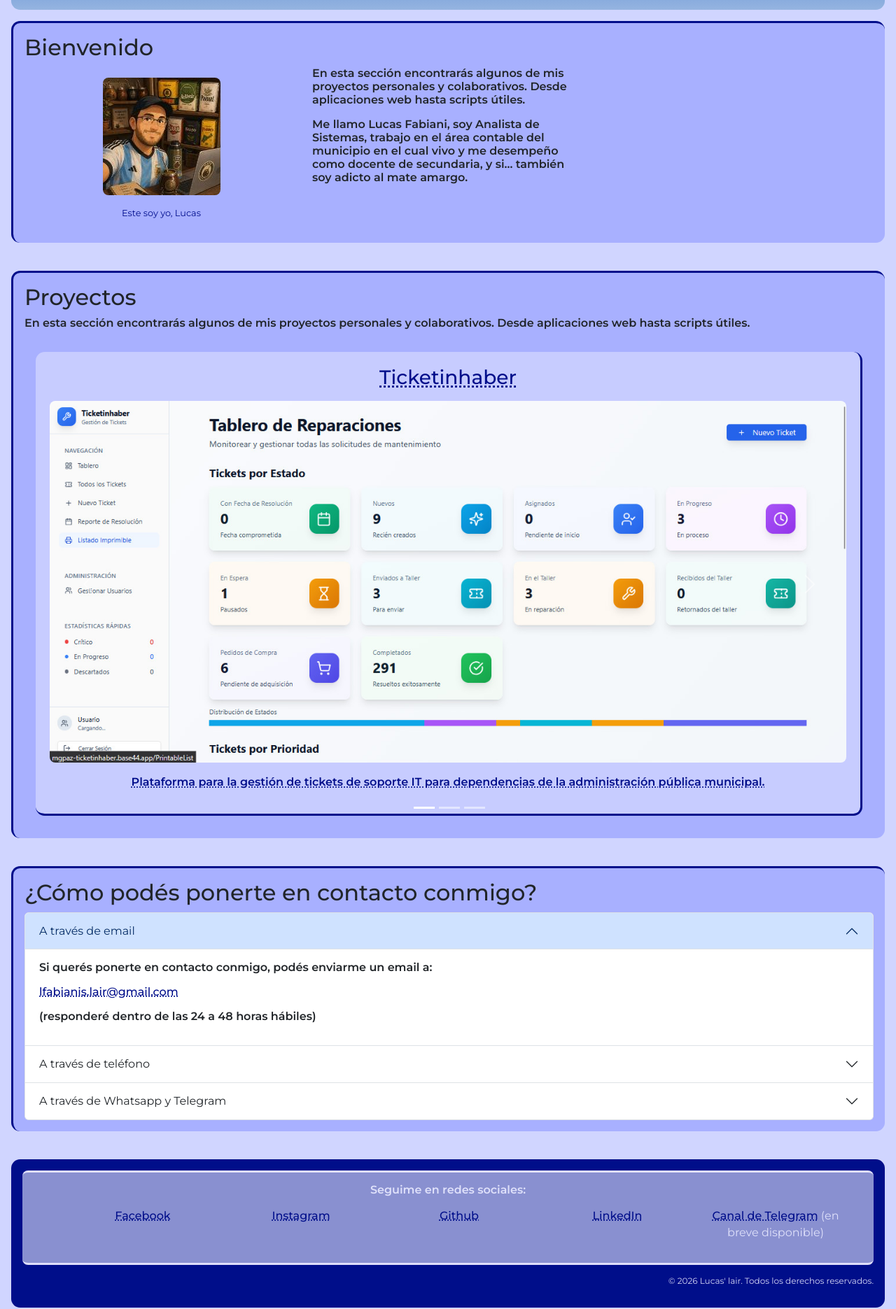
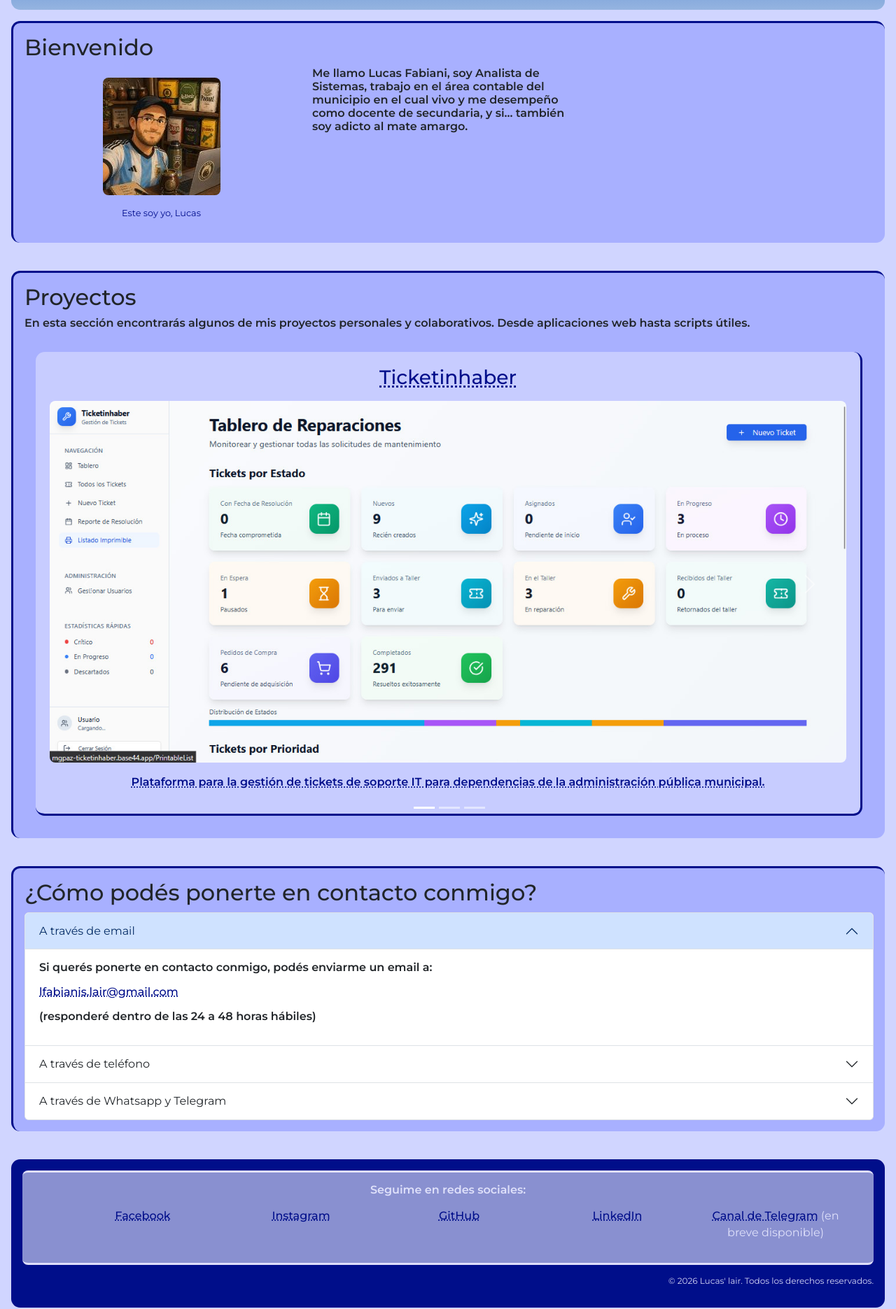
Before and after one commit to lFabianiGH/WebFlex_Clase_1_Entregable, a website: page index.html in a window 1280 px wide. Shown: the part 176-2047 px from the top of the page at 70% size. Drawn offline with nearby package versions, Linux system fonts and the light colour scheme; a web font is replaced by a local one.

Commit message:
Commit con cambios acumulativos previo a despliegue en Vercel

```diff
--- a/index.html
+++ b/index.html
@@ -86,17 +86,11 @@
                     <img src="./assets/img/lucas-fabiani.jpg" alt="Foto estilo Ghibli de Lucas Fabiani">
                     <figcaption>Este soy yo, Lucas</figcaption>
                 </figure>
-                <div>
-                    <p class="texto-plano">En esta sección encontrarás algunos de mis proyectos personales y
-                        colaborativos. Desde aplicaciones web hasta scripts útiles.
-                    </p>
+                <p class="texto-plano">Me llamo Lucas Fabiani, soy Analista de Sistemas, trabajo en el área contable
+                    del municipio en el cual vivo y me desempeño como docente de secundaria, y si...
+                    también soy adicto al mate amargo.
+                </p>
 
-                    <p class="texto-plano">Me llamo Lucas Fabiani, soy Analista de Sistemas, trabajo en el área contable
-                        del municipio
-                        en el cual vivo y me desempeño como docente de secundaria, y si... también soy adicto al mate
-                        amargo.
-                    </p>
-                </div>
             </div>
 
         </section>
@@ -131,7 +125,8 @@
                         <article>
                             <a href="./pages/proyectos.html">
                                 <h3>Ticketinhaber</h3>
-                                <img src="./assets/img/ticketinhaber-sistema-tickets.jpeg" alt="Imagen de Ticketinhaber">
+                                <img src="./assets/img/ticketinhaber-sistema-tickets.jpeg"
+                                    alt="Imagen de Ticketinhaber">
                                 <p class="texto-plano">
                                     Plataforma para la gestión de tickets de soporte IT para dependencias de la
                                     administración pública municipal.
@@ -144,7 +139,7 @@
                             <a href="./pages/proyectos.html">
 
                                 <h3>Voterix</h3>
-                                <img src="./assets/img/voterix.jpeg" alt="Imagen de Voterix">
+                                <img src="./assets/img/voterix-sistema-electoral.jpeg" alt="Imagen de Voterix">
                                 <p class="texto-plano">
                                     Aplicación de control de votación en tiempo real en la web.
                                 </p>
@@ -304,7 +299,7 @@
             <ul>
                 <li><a href="https://www.facebook.com/lu.ma.fabiani" target="_blank">Facebook</a></li>
                 <li><a href="https://www.instagram.com/lu.ma.fabiani" target="_blank">Instagram</a></li>
-                <li><a href="https://github.com/lFabianiGH" target="_blank">Github</a></li>
+                <li><a href="https://github.com/lFabianiGH" target="_blank">GitHub</a></li>
                 <li><a href="https://www.linkedin.com/in/lmfabiani/" target="_blank">LinkedIn</a></li>
                 <li><a href="#"> Canal de Telegram</a> (en breve disponible)</li>
             </ul>
--- /dev/null
+++ b/robots.txt
@@ -0,0 +1,2 @@
+User-agent: *
+Allow: /
```
Also changed, not shown: pages/contacto.html (+1 -2 lines), pages/proyectos.html (+2 -2 lines), pages/servicios.html (+1 -2 lines), pages/sobre-mi.html (+1 -1 lines), assets/img/voterix-sistema-electoral.jpeg (renamed from assets/img/voterix.jpeg), assets/img/voterix.jpg (deleted).
